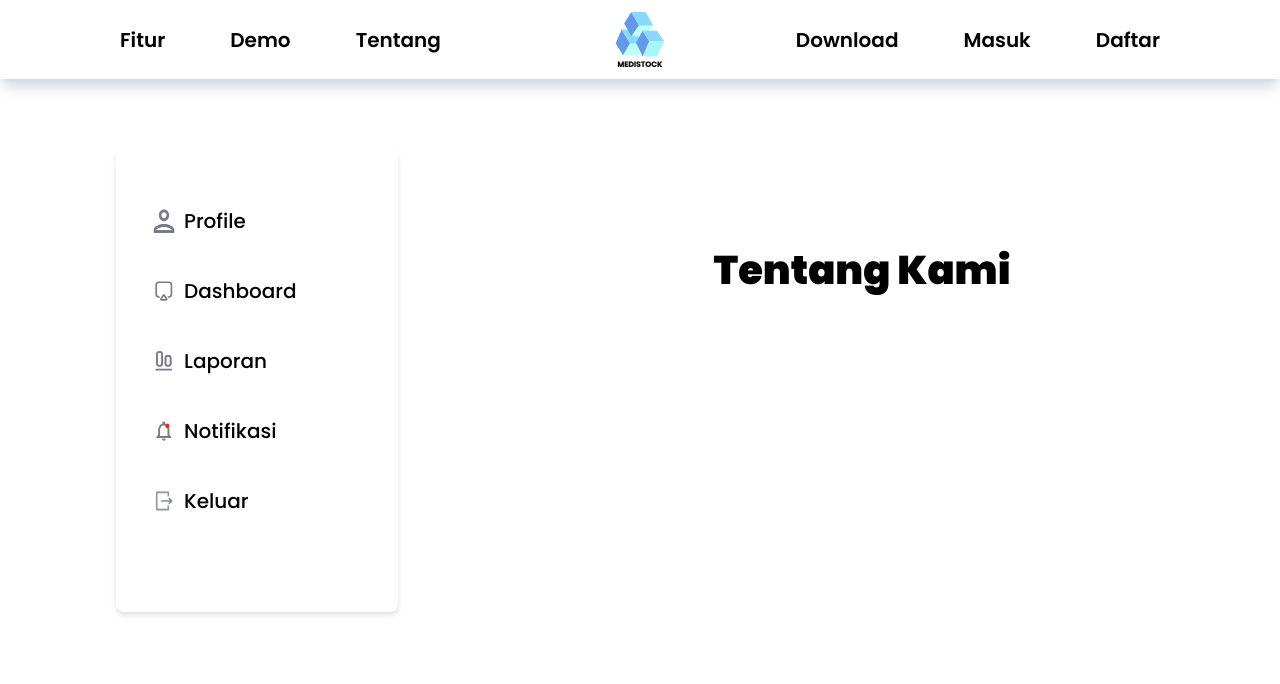
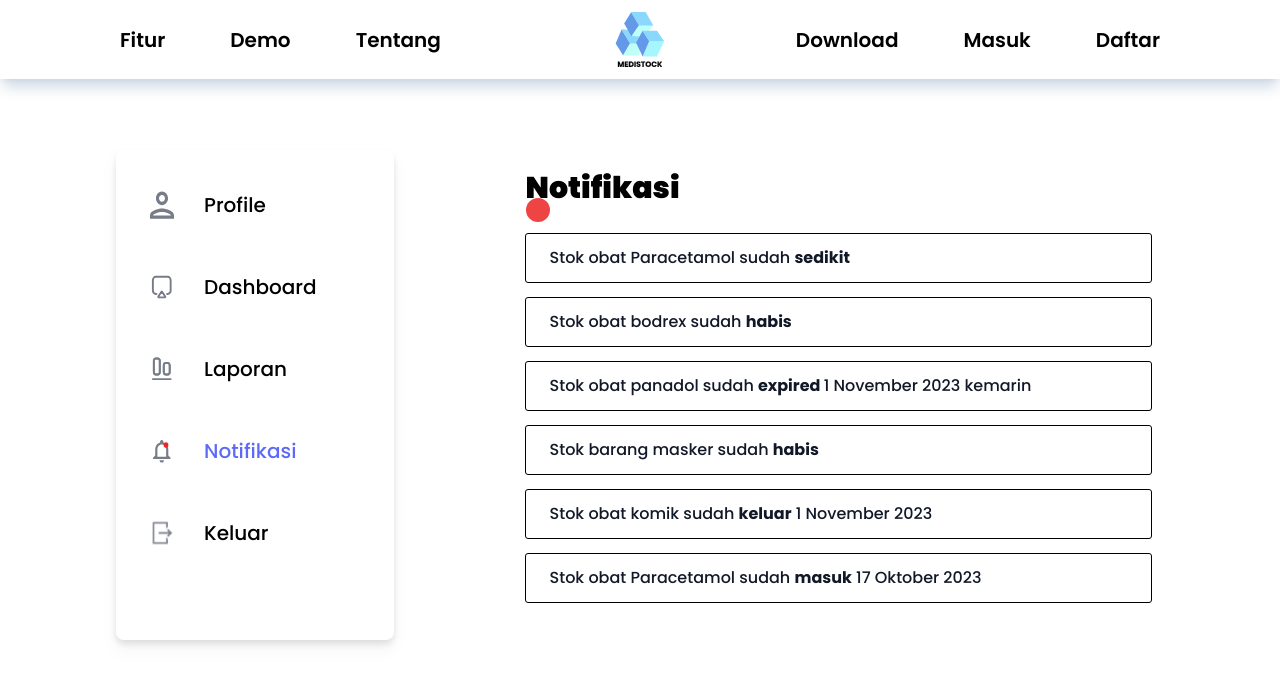
Before and after one commit to Zakh0vine/IL-MassiveProject-Stargazer, a React (Vite) app in the folder webdroid/: page /notifikasi in a window 1280 px wide. Shown: the top 684 px of the page. Built offline with nearby package versions, Linux system fonts and the light colour scheme.

Commit message:
Memperbaiki side bar gabut, Menyelesaikan Notifikasi.jsx dan box_notifikasi.jsx

```diff
--- a/webdroid/src/components/Box_Notif.jsx
+++ b/webdroid/src/components/Box_Notif.jsx
@@ -1,14 +1,34 @@
-import React from 'react'
+import React from 'react';
+import { notifikasi } from '../constants';
 
-export default function Box_Notif() {
+
+const Lingkaran = ({ bunder }) => (
+    <div className="relative inline-block">
+        <div className="absolute top-0 left-0 w-6 h-6 bg-red-500 rounded-full"></div>
+        {bunder}
+    </div>
+)
+
+
+const Box_Notif = () => {
     return (
-        <div className='flex md:py-20 py-10 md:px-25 px-10 m-10 md:flex-row flex-col'>
-            {/* Header About */}
-            <div>
-                <div className='md:items-start text-center md:text-left md:mx-auto'>
-                    <h1 className='flex justify-start text-[40px] font-black p-5 '>Tentang Kami</h1>
-                </div>
+        <div className='flex items-start w-full mt-5'>
+            <div className='ml-4 w-[625px]'>
+                <h1 className='text-3xl font-black mb-7'>
+                    <Lingkaran />Notifikasi
+                </h1>
+                {notifikasi.slice(0, notifikasi.length).map((e) => (
+                    <div key={e.name} className='mb-4'>
+                        <div className='p-3 rounded-sm outline outline-1'>
+                            <div className='flex items-center'>
+                                <p className='pl-3 text-base font-medium text-gray-900'>{e.title} <span className='font-bold'>{e.ket}</span> {e.kadal}</p>
+                            </div>
+                        </div>
+                    </div>
+                ))}
             </div>
         </div>
-    )
-}
+    );
+};
+
+export default Box_Notif;
--- a/webdroid/src/components/Sidebar_test.jsx
+++ b/webdroid/src/components/Sidebar_test.jsx
@@ -6,15 +6,15 @@ const Sidebar = () => {
     return (
         <nav className="flex justify-center">
             <div className='mx-4 my-35'>
-                <div className="flex bg-white drop-shadow-md rounded-lg p-4 ">{/* h-screen */}
-                    <ul className="list-none py-10 px-5">
-                        {sideNav.slice(0, 5).map((nav) => (
+                <div className="flex bg-white drop-shadow-lg rounded-lg p-3">
+                    <ul className="list-none py-7 pl-5">
+                        {sideNav.slice(0, 5).map((nav, index) => (
                             <li
                                 key={nav.name}
-                                className={`flex items-center justify-space font-medium cursor-pointer text-black hover:text-[#5d6af8] text-[20px] mr-[65px] mb-10`}
+                                className={`flex items-center justify-space font-medium cursor-pointer text-black hover:text-warnaUnggu text-[20px] mr-[65px] mb-10 ${index === 3 ? 'text-warnaUnggu' : ''}`}
                             >
-                                <div className='flex items-center'>
-                                    <img src={nav.img} alt={nav.name} className="w-6 h-6 mr-2" /> {/* Tambahkan gambar ikon di samping kiri */}
+                                <div className='flex items-center mb-3'>
+                                    <img src={nav.img} alt={nav.name} className="w-7 h-7 mr-7" />
                                     <a href={`#${nav.name}`}>
                                         {nav.title}
                                     </a>
--- a/webdroid/src/constants/index.js
+++ b/webdroid/src/constants/index.js
@@ -73,3 +73,54 @@ export const sideNav = [
         img: Logout,
     },
 ]
+
+
+// Notifikasi
+export const obat = [
+    {nama: 'Paracetamol' },
+    {nama: 'bodrex' },
+    {nama: 'panadol' },
+    {nama: 'masker' },
+    {nama: 'komik' },
+]
+
+
+// Masih cacat ya sistemnya, belum dapat penecerahan
+export const notifikasi = [
+    {
+        id:  '1',
+        title: `Stok obat ${obat[0].nama} sudah`,
+        ket: 'sedikit',
+        kadal: ''
+    },
+    {
+        id:  '2',
+        title: `Stok obat ${obat[1].nama} sudah`,
+        ket: 'habis',
+        kadal: ''
+    },
+    {
+        id:  '3',
+        title: `Stok obat ${obat[2].nama} sudah`,
+        ket: 'expired ',
+        kadal: '1 November 2023 kemarin'
+    },
+    {
+        id:  '4',
+        title: `Stok barang ${obat[3].nama} sudah`,
+        ket: 'habis',
+        kadal: ''
+    },
+    {
+        id:  '5',
+        title: `Stok obat ${obat[4].nama} sudah`,
+        ket: 'keluar',
+        kadal: '1 November 2023'
+    },
+    {
+        id:  '6',
+        title: `Stok obat ${obat[0].nama} sudah`,
+        ket: 'masuk',
+        kadal: ' 17 Oktober 2023'
+    },
+]
--- a/webdroid/src/pages/Notifikasi.jsx
+++ b/webdroid/src/pages/Notifikasi.jsx
@@ -19,8 +19,10 @@ export default function Notifikasi() {
                     </div>
                 </div>
                 {/*  */}
-                <div className="md:px-[100px] px-7 mt-[100px]">
-                    <Box_Notif />
+                <div className="mt-[150px] mr-8 ">
+                    <div className=''>
+                        <Box_Notif />
+                    </div>
                 </div>
             </div>
         </div >
--- a/webdroid/tailwind.config.js
+++ b/webdroid/tailwind.config.js
@@ -14,6 +14,9 @@ export default {
         '50': 'var(--gradient)',
         '100': 'var(--gradient)',
       },
+      colors: {
+        warnaUnggu: '#5d6af8',
+      },
     },
   },
   plugins: [],
```
